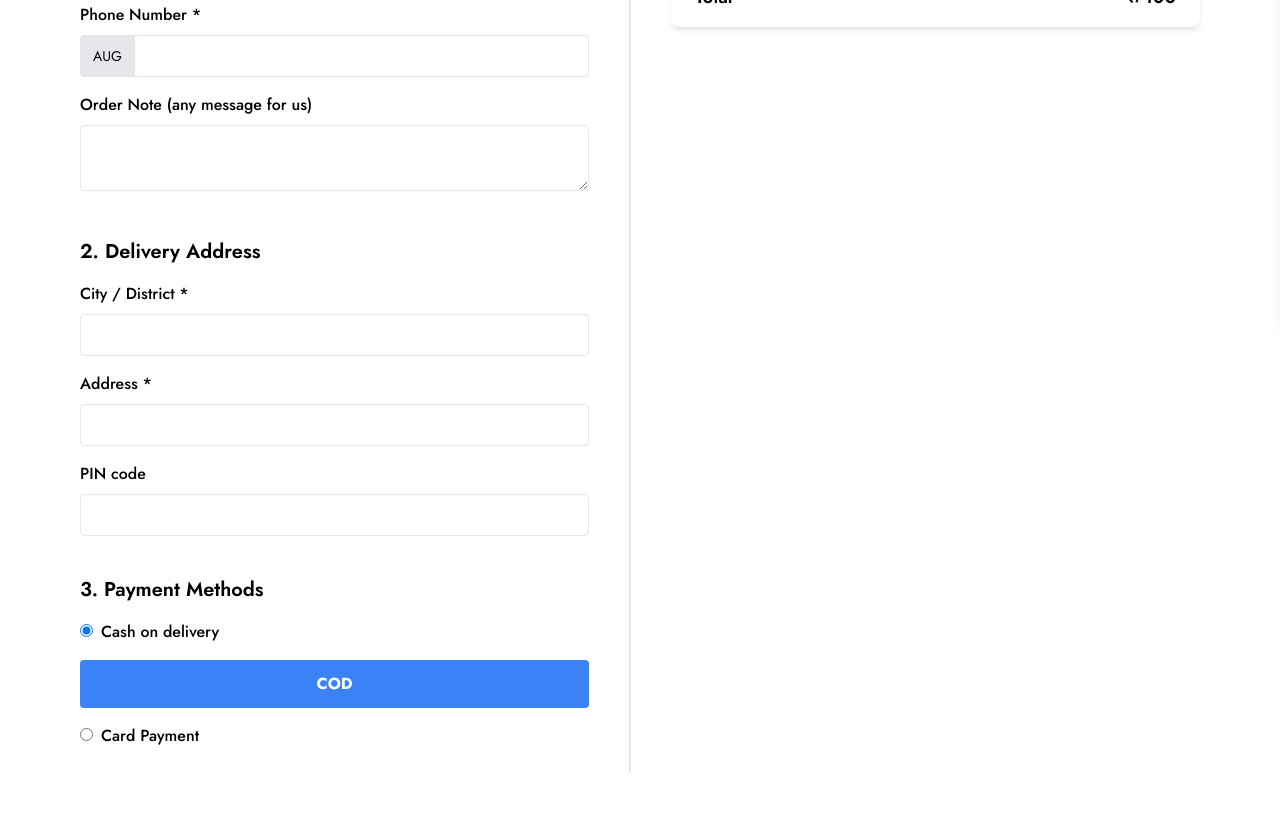
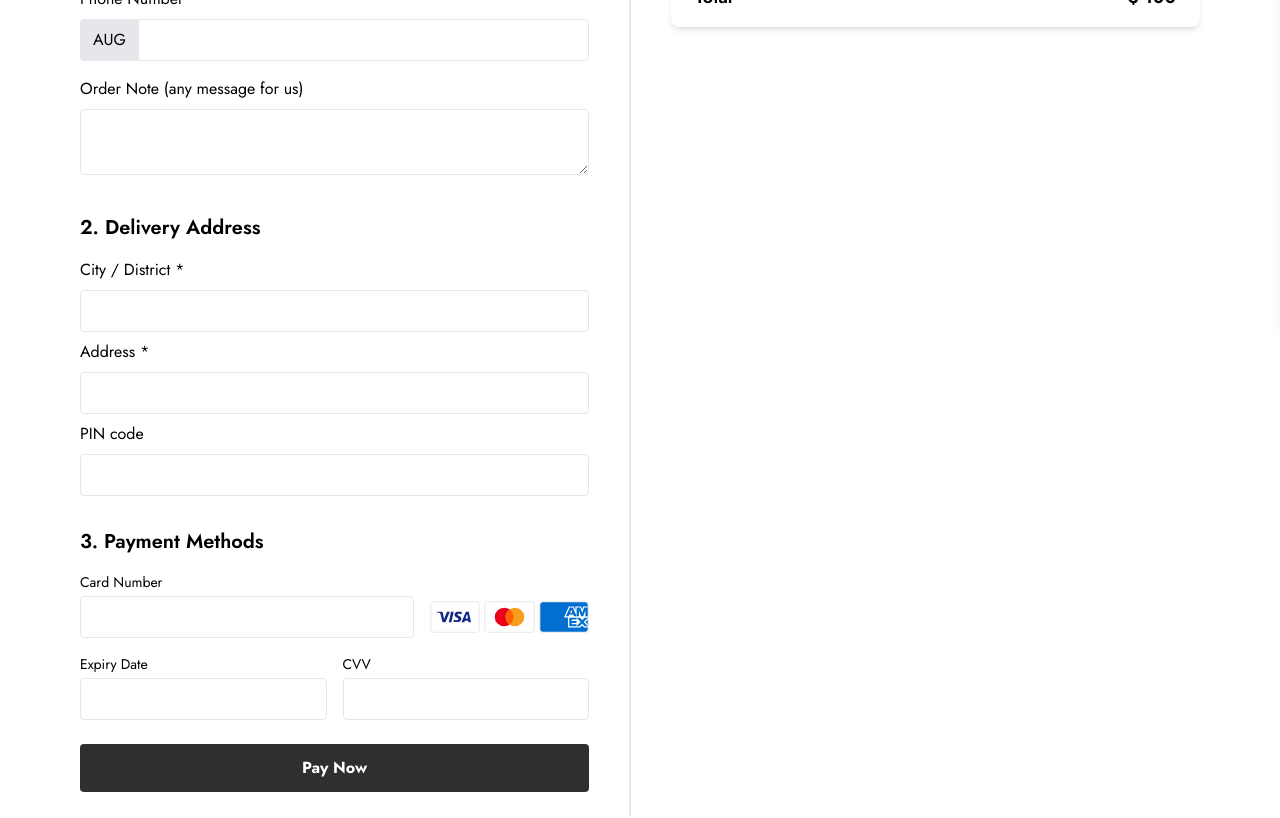
Before and after one commit to mishuk09/Clothing-Brand-Frontend, a React (Create React App) app in the folder Front-End/: page /checkout in a window 1280 px wide. Shown: the part 480-1298 px from the top of the page. Built offline with nearby package versions, Linux system fonts and the light colour scheme.

Commit message:
update front section

```diff
--- a/Front-End/src/components/Checkout.js
+++ b/Front-End/src/components/Checkout.js
@@ -1,6 +1,9 @@
 import React, { useState } from 'react';
 import { useCart } from './CartContext';
 import axios from 'axios';
+import am from './Footer/img/am.svg';
+import master from './Footer/img/master.svg';
+import visa from './Footer/img/visa.svg';
 
 const Checkout = () => {
     const { cartItems, setCartItems } = useCart();
@@ -14,7 +17,7 @@ const Checkout = () => {
         landmark: '',
     });
     const [errors, setErrors] = useState({});
-    const [paymentMethod, setPaymentMethod] = useState('Cash on delivery'); // State to handle payment method
+    const [paymentMethod, setPaymentMethod] = useState('Card Payment');
     const [cardDetails, setCardDetails] = useState({ cardNumber: '', expiryDate: '', cvv: '' });
 
     const handleChange = (e) => {
@@ -23,10 +26,6 @@ const Checkout = () => {
             ...formData,
             [name]: value,
         });
-    };
-
-    const handlePaymentMethodChange = (e) => {
-        setPaymentMethod(e.target.value);
     };
 
     const handleCardChange = (e) => {
@@ -48,11 +47,9 @@ const Checkout = () => {
 
     const validateCardDetails = () => {
         const newErrors = {};
-        if (paymentMethod === 'Card Payment') {
         if (!cardDetails.cardNumber) newErrors.cardNumber = 'Card Number is required';
         if (!cardDetails.expiryDate) newErrors.expiryDate = 'Expiry Date is required';
         if (!cardDetails.cvv) newErrors.cvv = 'CVV is required';
-        }
         return newErrors;
     };
 
@@ -68,15 +65,14 @@ const Checkout = () => {
         const orderData = {
             ...formData,
             cartItems,
-            totalAmount: calculateTotal() + 100, // Assuming delivery charge is 100
+            totalAmount: calculateTotal() + 100,
             paymentMethod,
-            cardDetails, // Send card details only if Card Payment is selected
+            cardDetails, // Send card details for card payment
         };
 
         try {
             const response = await axios.post('http://localhost:5000/item/orders', orderData);
             console.log(response.data);
-            // Clear form fields after successful order placement
             setFormData({
                 fullName: '',
                 email: '',
@@ -87,11 +83,9 @@ const Checkout = () => {
                 landmark: '',
             });
             setCardDetails({ cardNumber: '', expiryDate: '', cvv: '' });
-            // Clear cart items after successful order placement
             setCartItems([]);
         } catch (error) {
             console.error('Error placing order:', error);
-            // Handle error (e.g., show an error message)
         }
     };
 
@@ -100,36 +94,36 @@ const Checkout = () => {
     };
 
     return (
-        <div className=" mx-auto p-4 lg:px-0">
-            <div className="text-center pb-6  border-b-2  ">
+        <div className="mx-auto p-4 lg:px-0">
+            <div className="text-center pb-6 border-b-2">
                 <h1 className="text-2xl mt-10 font-bold">Checkout</h1>
             </div>
-            <div className='flex container flex-col lg:flex-row gap-10 '>
-                <div className='w-full border-r-2 pe-10 pt-6'>
+            <div className="flex container flex-col lg:flex-row gap-10">
+                <div className="w-full border-r-2 pe-10 pt-6">
                     <form onSubmit={handleSubmit}>
                         <div className="mb-6">
                             <h2 className="text-xl font-semibold mb-4">1. General Information</h2>
-                            <label className="block mb-2 font-medium">Full Name *</label>
+                            <label className="block mb-2 text-base">Full Name *</label>
                             <input
                                 type="text"
                                 name="fullName"
                                 value={formData.fullName}
                                 onChange={handleChange}
-                                className={`w-full p-2 mb-4 border rounded ${errors.fullName ? 'border-red-500' : ''}`}
+                                className={`w-full p-2 mb-2 border rounded ${errors.fullName ? 'border-red-500' : ''}`}
                                 required
                             />
                             {errors.fullName && <p className="text-red-500">{errors.fullName}</p>}
-                            <label className="block mb-2 font-medium">Email</label>
+                            <label className="block mb-2 text-base">Email</label>
                             <input
                                 type="email"
                                 name="email"
                                 value={formData.email}
                                 onChange={handleChange}
-                                className="w-full p-2 mb-4 border rounded"
+                                className="w-full p-2 mb-2 border rounded"
                             />
-                            <label className="block mb-2 font-medium">Phone Number *</label>
+                            <label className="block mb-2 text-base">Phone Number *</label>
                             <div className="flex mb-4">
-                                <span className="inline-flex text-sm items-center px-3 border border-r-0 rounded-l bg-gray-200">AUG</span>
+                                <span className="inline-flex text-base items-center px-3 border border-r-0 rounded-l bg-gray-200">AUG</span>
                                 <input
                                     type="tel"
                                     name="phoneNumber"
@@ -140,118 +134,108 @@ const Checkout = () => {
                                 />
                             </div>
                             {errors.phoneNumber && <p className="text-red-500">{errors.phoneNumber}</p>}
-                            <label className="block mb-2 font-medium">Order Note (any message for us)</label>
+                            <label className="block mb-2 text-base">Order Note (any message for us)</label>
                             <textarea
                                 name="orderNote"
-                                value={formData.orderNote}
+                                defaultValue={formData.orderNote}
                                 onChange={handleChange}
-                                className="w-full p-2 mb-4 border rounded"
+                                className="w-full max-h-[100px] p-2 mb-2 border rounded"
                             ></textarea>
+
                         </div>
                         <div className="mb-6">
                             <h2 className="text-xl font-semibold mb-4">2. Delivery Address</h2>
-                            <label className="block mb-2 font-medium">City / District *</label>
+                            <label className="block mb-2 text-base">City / District *</label>
                             <input
                                 name="city"
                                 value={formData.city}
                                 onChange={handleChange}
-                                className={`w-full p-2 mb-4 border rounded ${errors.city ? 'border-red-500' : ''}`}
+                                className={`w-full p-2 mb-2 border rounded ${errors.city ? 'border-red-500' : ''}`}
                                 required
                             />
                             {errors.city && <p className="text-red-500">{errors.city}</p>}
-                            <label className="block mb-2 font-medium">Address *</label>
+                            <label className="block mb-2 text-base">Address *</label>
                             <input
                                 type="text"
                                 name="address"
                                 value={formData.address}
                                 onChange={handleChange}
-                                className={`w-full p-2 mb-4 border rounded ${errors.address ? 'border-red-500' : ''}`}
+                                className={`w-full p-2 mb-2 border rounded ${errors.address ? 'border-red-500' : ''}`}
                                 required
                             />
                             {errors.address && <p className="text-red-500">{errors.address}</p>}
-                            <label className="block mb-2 font-medium">PIN code</label>
+                            <label className="block mb-2 text-base">PIN code</label>
                             <input
                                 type="text"
                                 name="landmark"
                                 value={formData.landmark}
                                 onChange={handleChange}
-                                className="w-full p-2 mb-4 border rounded"
+                                className="w-full p-2 mb-2 border rounded"
                             />
                         </div>
                         <div className="mb-6">
                             <h2 className="text-xl font-semibold mb-4">3. Payment Methods</h2>
-                            <div className="mb-4">
-                                <input
-                                    type="radio"
-                                    name="paymentMethod"
-                                    value="Cash on delivery"
-                                    checked={paymentMethod === 'Cash on delivery'}
-                                    onChange={handlePaymentMethodChange}
-                                    className="mr-2"
-                                />
-                                <label className="font-medium">Cash on delivery</label>
-                            </div>
-                            {paymentMethod === 'Cash on delivery' && (
-                                <div className="mb-4">
-                                    <button
-                                        type="submit"
-                                        className="w-full p-3 bg-blue-500 text-white font-bold rounded"
-                                    >
-                                        COD
-                                    </button>
-                                </div>
-                            )}
-                            <div className="mb-4">
-                                <input
-                                    type="radio"
-                                    name="paymentMethod"
-                                    value="Card Payment"
-                                    checked={paymentMethod === 'Card Payment'}
-                                    onChange={handlePaymentMethodChange}
-                                    className="mr-2"
-                                />
-                                <label className="font-medium">Card Payment</label>
-                            </div>
                             {paymentMethod === 'Card Payment' && (
                                 <div className="mb-4">
-                                    <label className="block mb-2 font-medium">Card Number</label>
+                                    <div className='mb-4'>
+                                        <label className="block mb-1 text-sm">Card Number</label>
+                                        <div className='flex items-center gap-4'>
                                             <input
                                                 type="text"
                                                 name="cardNumber"
                                                 value={cardDetails.cardNumber}
                                                 onChange={handleCardChange}
-                                        className={`w-full p-2 mb-4 border rounded ${errors.cardNumber ? 'border-red-500' : ''}`}
+                                                className={`w-full p-2 border rounded ${errors.cardNumber ? 'border-red-500' : ''}`}
                                             />
-                                    {errors.cardNumber && <p className="text-red-500">{errors.cardNumber}</p>}
-                                    <label className="block mb-2 font-medium">Expiry Date</label>
+                                            <div className='flex gap-1 items-center'>
+                                                <img className="w-20" src={visa} alt="Visa" />
+                                                <img className="w-20" src={master} alt="MasterCard" />
+                                                <img className="w-20" src={am} alt="American Express" />
+                                            </div>
+                                        </div>
+                                        {errors.cardNumber && <p className="text-red-500 mt-1">{errors.cardNumber}</p>}
+                                    </div>
+
+                                    <div className='flex w-full gap-4'>
+                                        <div className='w-full'>
+
+                                            <label className="block mb-1 text-sm">Expiry Date</label>
+
                                             <input
                                                 type="text"
                                                 name="expiryDate"
                                                 value={cardDetails.expiryDate}
                                                 onChange={handleCardChange}
-                                        className={`w-full p-2 mb-4 border rounded ${errors.expiryDate ? 'border-red-500' : ''}`}
+                                                className={`w-full p-2 mb-2 border rounded ${errors.expiryDate ? 'border-red-500' : ''}`}
                                             />
                                             {errors.expiryDate && <p className="text-red-500">{errors.expiryDate}</p>}
-                                    <label className="block mb-2 font-medium">CVV</label>
+                                        </div>
+                                        <div className='w-full'>
+
+                                            <label className="block mb-1 text-sm">CVV</label>
                                             <input
                                                 type="text"
                                                 name="cvv"
                                                 value={cardDetails.cvv}
                                                 onChange={handleCardChange}
-                                        className={`w-full p-2 mb-4 border rounded ${errors.cvv ? 'border-red-500' : ''}`}
+                                                className={`w-full p-2 mb-2 border rounded ${errors.cvv ? 'border-red-500' : ''}`}
                                             />
                                             {errors.cvv && <p className="text-red-500">{errors.cvv}</p>}
+                                        </div>
+                                    </div>
                                     <button
                                         type="submit"
-                                        className="w-full p-3 bg-blue-500 text-white font-bold rounded"
+                                        className="w-full p-3 mt-4 pay-btn text-white font-bold rounded"
                                     >
-                                        Pay
+                                        Pay Now
                                     </button>
                                 </div>
                             )}
                         </div>
                     </form>
                 </div>
+
+
                 <div className="w-full pt-6  order-summerry lg:sticky lg:top-4 self-start">
 
                     <div className="mb-6 bg-white rounded-lg shadow-md">
@@ -262,23 +246,23 @@ const Checkout = () => {
                                     <img className='w-20 h-20 object-cover rounded-lg' src={item.img} alt={item.title} />
                                     <div className="flex-1">
                                         <p className="font-semibold">{item.title}</p>
-                                        <p className="text-sm text-gray-600">Variant: {item.color} / {item.size}</p>
-                                        <p className="text-gray-800">रू {item.price} x {item.quantity}</p>
+                                        <p className="text-base text-gray-600">Variant: {item.color} / {item.size}</p>
+                                        <p className="text-gray-800">$ {item.price} x {item.quantity}</p>
                                     </div>
                                 </div>
                             ))}
                         </div>
                         <div className="flex justify-between px-6 py-4">
                             <span className="font-semibold">Sub-total</span>
-                            <span>रू {calculateTotal()}</span>
+                            <span>$ {calculateTotal()}</span>
                         </div>
                         <div className="flex justify-between px-6 py-4">
                             <span className="font-semibold">Delivery Charge</span>
-                            <span>रू 100</span>
+                            <span>$ 100</span>
                         </div>
                         <div className="flex justify-between px-6 py-4">
                             <span className="font-semibold text-lg">Total</span>
-                            <span className="text-lg font-semibold">रू {calculateTotal() + 100}</span>
+                            <span className="text-lg font-semibold">$ {calculateTotal() + 100}</span>
                         </div>
                     </div>
                 </div>
--- a/Front-End/src/index.css
+++ b/Front-End/src/index.css
@@ -258,6 +258,7 @@ code {
 .row .mega-links li {
   padding: 0 20px;
 }
+
 .row .mega-links li:hover {
   padding: 0 20px;
 
@@ -466,6 +467,7 @@ nav input {
   color: var(--primary-font-color);
   width: 200px;
 }
+
 .outlet-section-btn-2:hover {
   background-color: var(--primary-hover-color);
   color: var(--primary-font-color);
@@ -504,12 +506,22 @@ nav input {
 }
 
 
-.checkout-btn{
+.checkout-btn {
   background-color: var(--primary-color);
 }
-.checkout-btn:hover{
+
+.checkout-btn:hover {
   background-color: var(--primary-hover-color);
-transition: all 0.3s;
+  transition: all 0.3s;
+}
+
+.pay-btn {
+  background-color: var(--primary-color);
+}
+
+.pay-btn:hover {
+  background-color: var(--primary-hover-color);
+  transition: all 0.3s;
 }
 
 /*#################################################
```
Lines whose indentation alone changed are shown as unchanged.
